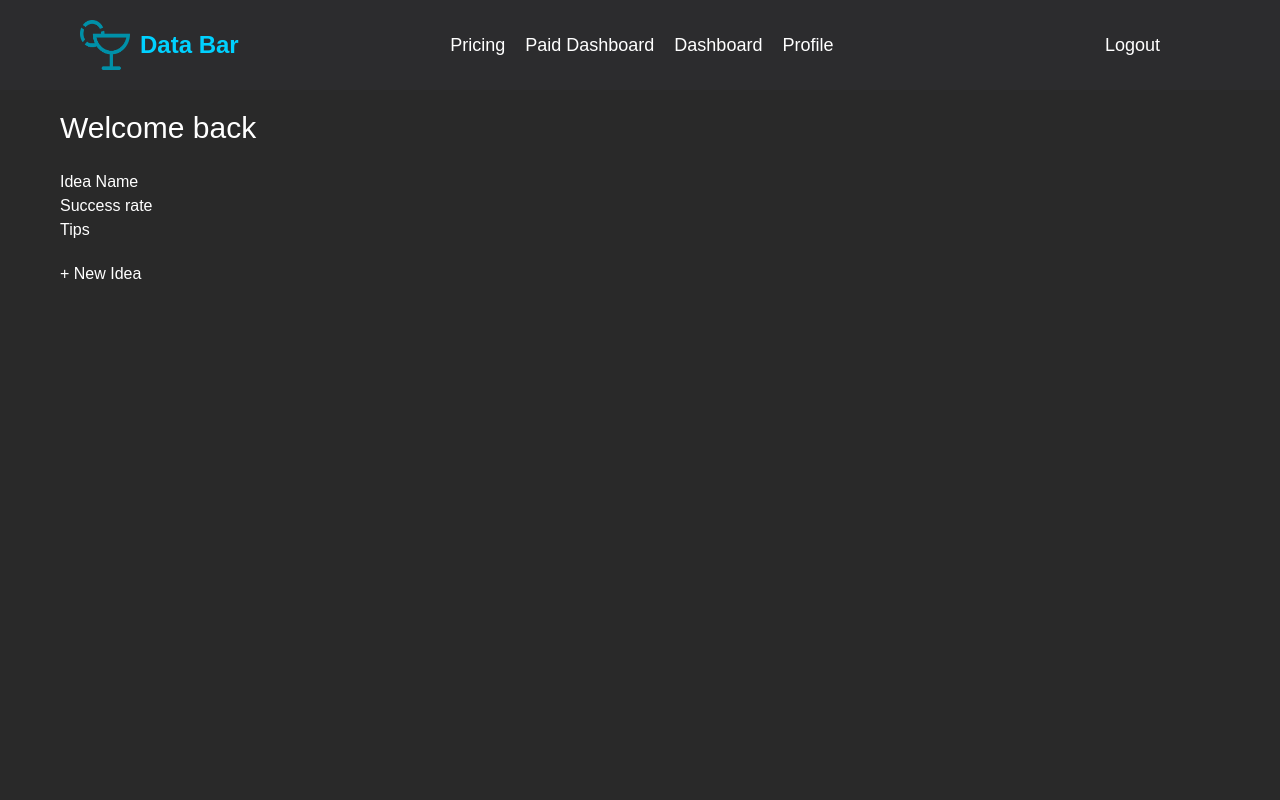
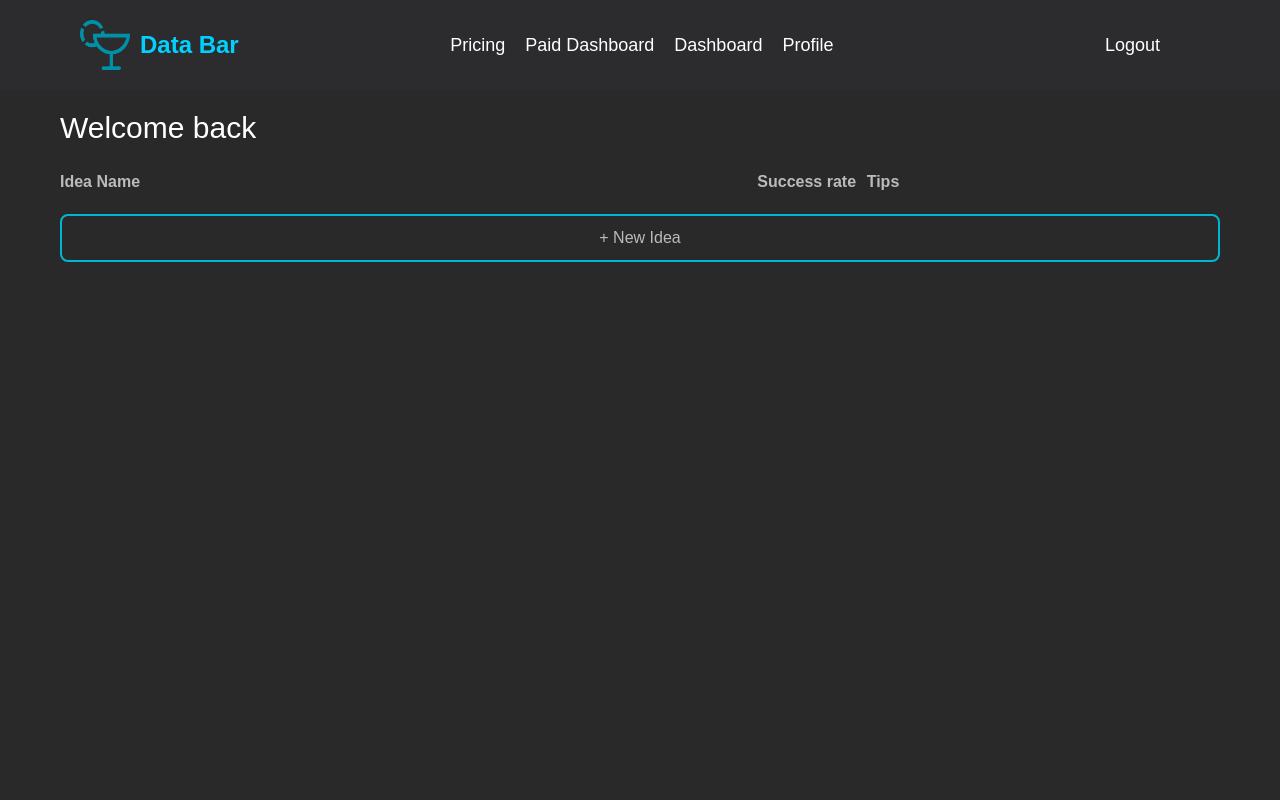
Before and after one commit to hady-awayda/hackathon-frontend, a React (Create React App) app: page /dashboard in a window 1280 px wide. Shown: the top 800 px of the page. Built offline with nearby package versions, Linux system fonts and the light colour scheme; sample sign-in values are in the browser's storage.

Commit message:
solved styling error

```diff
--- a/src/pages/dashboard/dashboard.css
+++ b/src/pages/dashboard/dashboard.css
@@ -1,46 +1,135 @@
 body, html {
-  height: 100%;
-  margin: 0;
   background-color: #292929 !important;
 }
 
 .idea-list {
-  display: flex;
-  flex-direction: column;
-  height: 100vh;
-  overflow-y: auto;
-  background-color: #292929;
   padding: 20px;
   margin: 0 40px;
 }
 
-.result {
+.table-wrapper {
+  display: flex;
+  flex-direction: column;
+  gap: 10px;
+}
+
+.table-header {
+  display: flex;
+  gap: 10px;
+  color: #bbb;
+  font-weight: 600;
+}
+
+.idea-col-header {
+  background-color: transparent;
+  text-align: left;
+  flex: 1;
+  padding: 0;
+  margin: 0;
+}
+
+.idea-col-header:last-child {
+  flex: 0;
+}
+
+.idea-row {
+  display: flex;
+  gap: 10px;
+  align-items: center;
+}
+
+.idea-col {
+  padding: 10px;
+  background-color: #2e2e2e;
+  border-radius: 8px;
+  transition: border-color 0.3s ease;
+  text-align: left;
+  color: #a6adbb;
+  flex: 1;
+}
+
+.idea-col.idea-name-col,
+.idea-col-header.idea-name-col {
+  flex: 2;
+}
+
+.idea-col.success-rate-col,
+.idea-col-header.success-rate-col {
+  width: 100px;
+  text-align: center;
+  flex: 0 0 100px;
+}
+
+.idea-col.tips-col,
+.idea-col-header.tips-col {
+  flex: 1;
+}
+
+.idea-col:hover {
+  border: 1px solid #00B6D2;
+}
+
+.text-green-500 {
+  color: #22c55e;
+}
+
+.text-yellow-500 {
+  color: #eab308;
+}
+
+.text-red-500 {
+  color: #ef4444;
+}
+
+.delete-btn {
+  background: none;
+  border: none;
+  cursor: pointer;
+  font-size: 18px;
+  color: #ff0000;
+  transition: color 0.3s ease;
+  padding: 0;
+  margin: 0;
+  flex: 0;
+}
+
+.delete-btn:hover {
+  color: #ff4d4d;
+}
+
+.bg {
+  background-color: #292929;
+}
+
+.add-idea-wrapper {
+  display: flex;
+  justify-content: center;
   margin-top: 20px;
 }
 
-.footer {
-  background-color: #222;
-  color: #fff;
-  padding: 10px;
+.add-idea-btn {
+  width: 100%;
+  max-width: 100%;
+  background-color: transparent;
+  border: 2px solid #00B6D2;
+  color: #bbb;
+  padding: 10px 20px;
+  border-radius: 8px;
+  font-size: 16px;
+  cursor: pointer;
+  transition: background-color 0.3s, color 0.3s;
   text-align: center;
 }
 
-.add-idea-wrapper {
-  margin: 20px 0;
+.add-idea-btn:hover {
+  background-color: #00B6D2;
+  color: #fff;
 }
 
-.details-btn {
-  background-color: #00bcd4;
-  color: white;
-  padding: 10px 20px;
-  border: none;
-  border-radius: 5px;
+.databar:hover {
   cursor: pointer;
 }
 
-.details-btn:hover {
-  background-color: #0097a7;
-}
 
 /* Modal Styles */
 .modal-overlay {
@@ -107,6 +196,15 @@ body, html {
   margin-top: 20px;
 }
 
+
+.result {
+  background-color: #292929;
+  padding: 20px;
+  border-radius: 10px;
+  color: #ffffff;
+  margin-top: 20px;
+}
+
 .result h3 {
   font-size: 24px;
   font-weight: 600;
@@ -147,3 +245,47 @@ body, html {
 .result .aggregated-data p {
   margin-bottom: 10px;
 }
+
+/* dashboard.css */
+
+.idea-list {
+  display: flex;
+  flex-direction: column;
+  height: 100vh;
+  overflow-y: auto;
+  background-color: #292929;
+  padding: 20px;
+  margin: 0 40px;
+}
+
+.result {
+  flex-grow: 1;
+  margin-bottom: 20px;
+}
+
+.footer {
+  background-color: #222;
+  color: #fff;
+  padding: 10px;
+  text-align: center;
+  position: relative;
+  bottom: 0;
+  width: 100%;
+}
+
+.add-idea-wrapper {
+  margin: 20px 0;
+}
+
+.details-btn {
+  background-color: #00bcd4;
+  color: white;
+  padding: 10px 20px;
+  border: none;
+  border-radius: 5px;
+  cursor: pointer;
+}
+
+.details-btn:hover {
+  background-color: #0097a7;
+}
```
